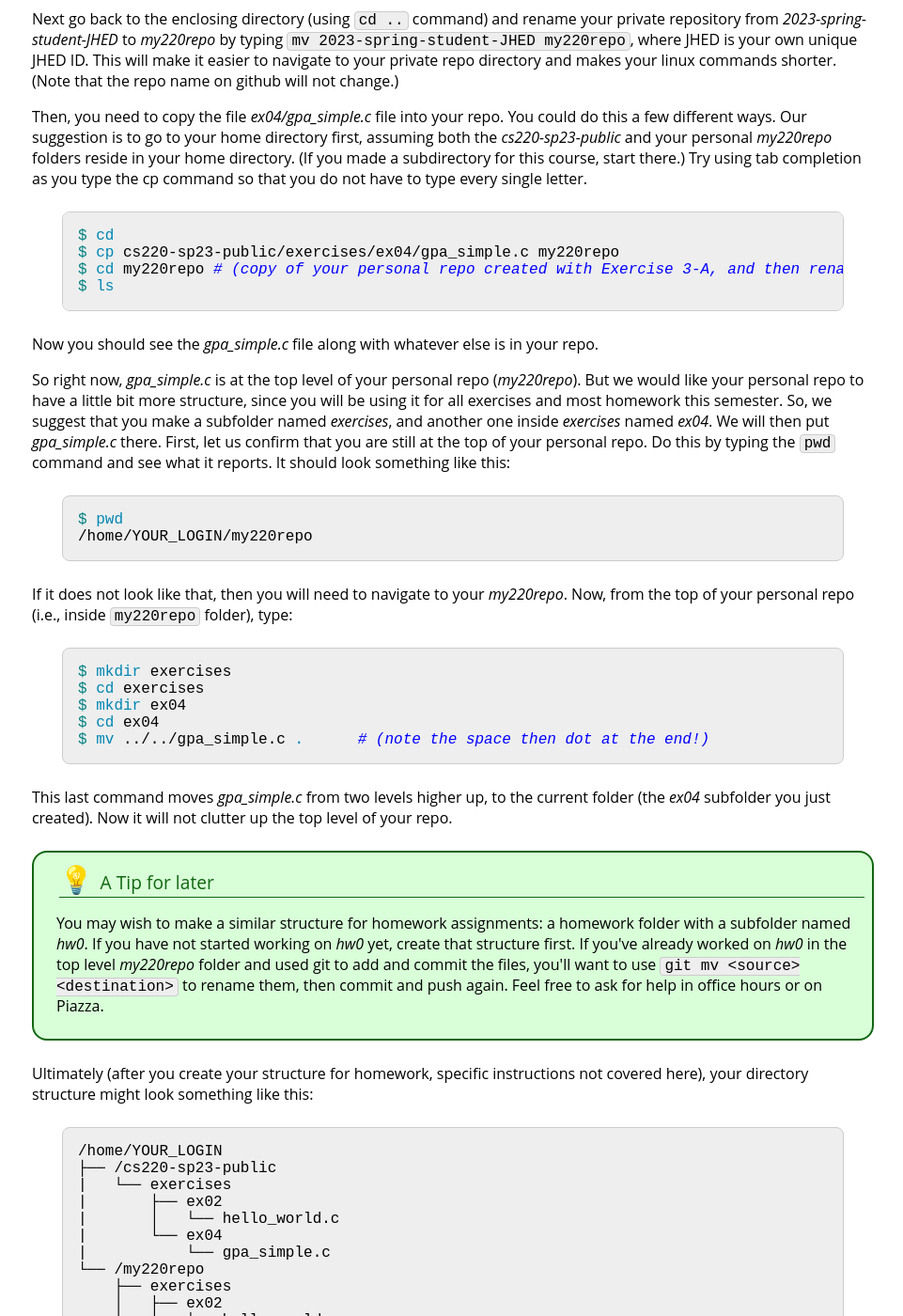
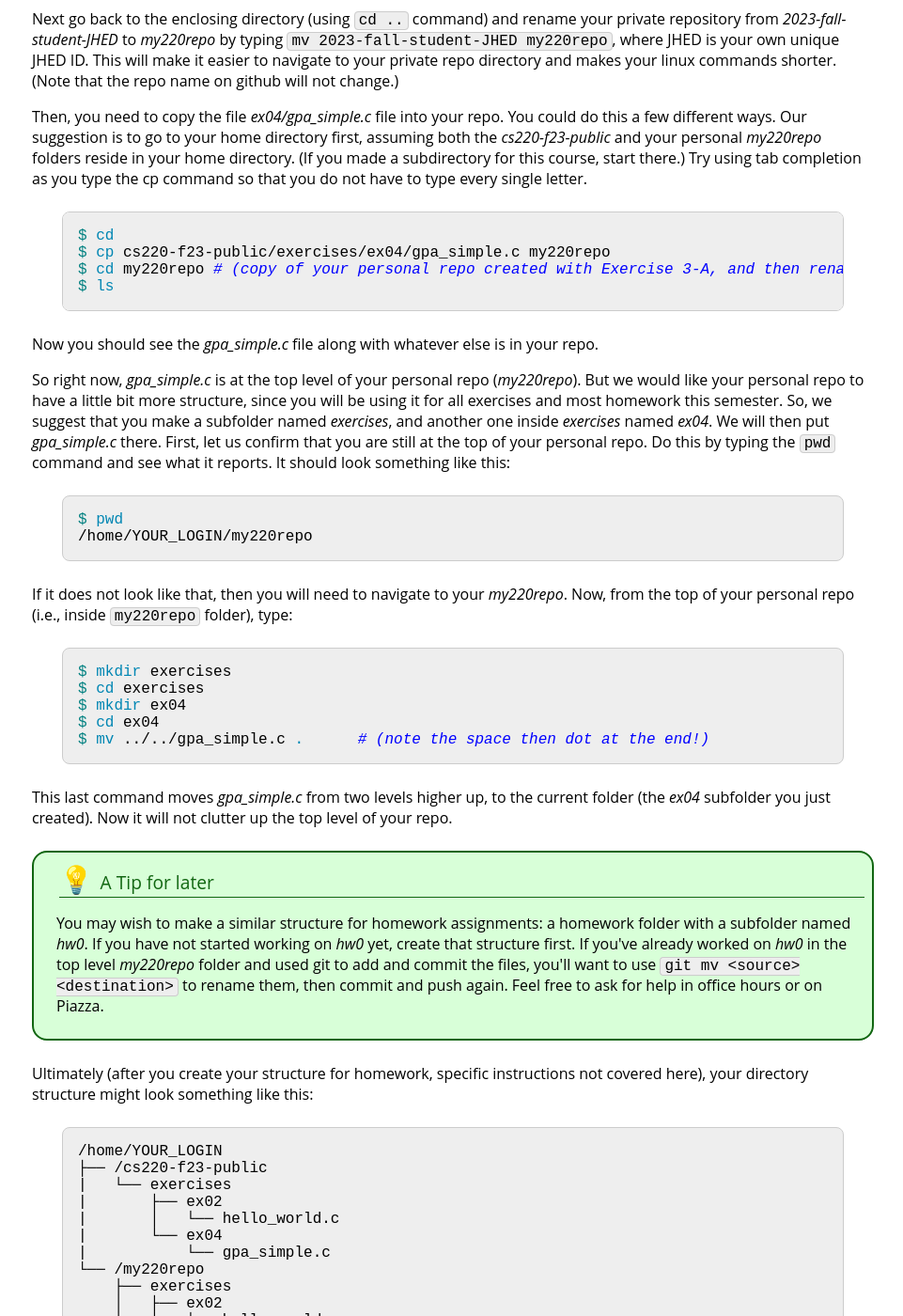
Before and after one commit to jhu-ip/cs220-f23, a Jekyll site: the page built from exercise/ex04.md, in a window 1280 px wide and 1400 px high, scrolled down 849 px. Shown: the whole window at 94% size, without its empty margins (158-1119 px from the left). Built offline with Jekyll 4.4.1, drawn with Linux system fonts in a browser that asks for light colours; some of the changed text lies outside the part shown.

````diff
--- a/exercise/ex04.md
+++ b/exercise/ex04.md
@@ -26,15 +26,15 @@ title: Exercise 4
 </div>
 
 ### Part 1
-Log into your ugrad Linux account using Terminal/PuTTY depending on what computer you are using. Navigate (using `cd`) into the *cs220-sp23-public* repo you should have cloned already (see [Exercise 3-B](ex03b.html)). Do a `git pull` command to update your copy of the repo. You should now see an *ex04* subdirectory if you do an `ls exercises` command.
+Log into your ugrad Linux account using Terminal/PuTTY depending on what computer you are using. Navigate (using `cd`) into the *cs220-f23-public* repo you should have cloned already (see [Exercise 3-B](ex03b.html)). Do a `git pull` command to update your copy of the repo. You should now see an *ex04* subdirectory if you do an `ls exercises` command.
 
-Next go back to the enclosing directory (using `cd ..` command) and rename your private repository from *2023-spring-student-JHED* to *my220repo* by typing `mv 2023-spring-student-JHED my220repo`, where JHED is your own unique JHED ID. This will make it easier to navigate to your private repo directory and makes your linux commands shorter. (Note that the repo name on github will not change.)
+Next go back to the enclosing directory (using `cd ..` command) and rename your private repository from *2023-fall-student-JHED* to *my220repo* by typing `mv 2023-fall-student-JHED my220repo`, where JHED is your own unique JHED ID. This will make it easier to navigate to your private repo directory and makes your linux commands shorter. (Note that the repo name on github will not change.)
 
-Then, you need to copy the file *ex04/gpa_simple.c* file into your repo. You could do this a few different ways. Our suggestion is to go to your home directory first, assuming both the *cs220-sp23-public* and your personal *my220repo* folders reside in your home directory. (If you made a subdirectory for this course, start there.) Try using tab completion as you type the cp command so that you do not have to type every single letter.
+Then, you need to copy the file *ex04/gpa_simple.c* file into your repo. You could do this a few different ways. Our suggestion is to go to your home directory first, assuming both the *cs220-f23-public* and your personal *my220repo* folders reside in your home directory. (If you made a subdirectory for this course, start there.) Try using tab completion as you type the cp command so that you do not have to type every single letter.
 
 ```bash
 $ cd
-$ cp cs220-sp23-public/exercises/ex04/gpa_simple.c my220repo
+$ cp cs220-f23-public/exercises/ex04/gpa_simple.c my220repo
 $ cd my220repo # (copy of your personal repo created with Exercise 3-A, and then renamed)
 $ ls
 ```
@@ -71,7 +71,7 @@ Ultimately (after you create your structure for homework, specific instructions
 
 ```
 /home/YOUR_LOGIN
-├── /cs220-sp23-public
+├── /cs220-f23-public
 |   └── exercises
 |       ├── ex02
 |       │   └── hello_world.c
````
Also changed, not shown: exercise/ex05.md (+5 -5 lines), material.md (+9 -14 lines).
